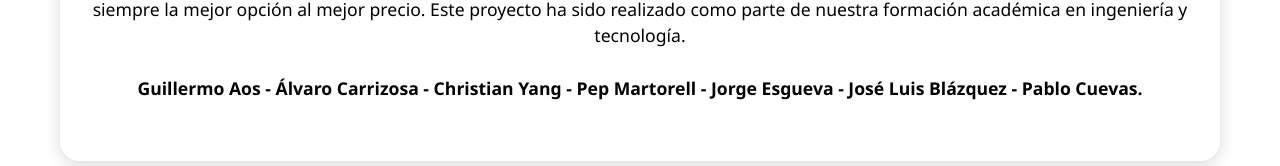
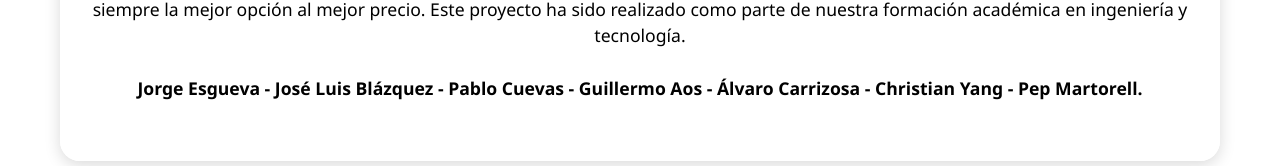
Before and after one commit to christianyang22/PC2_Grupo5_Front, an Angular app: page /home in a window 1280 px wide. Shown: the part 1037-1203 px from the top of the page. Built offline with nearby package versions, Linux system fonts and the light colour scheme; no server answers.

Commit message:
cambios v2

```diff
--- a/src/app/home/home.component.html
+++ b/src/app/home/home.component.html
@@ -68,7 +68,6 @@
         </div>
       </section>
 
-      <!-- NUEVA CAJITA "QUIÉNES SOMOS" -->
       <section class="quienes-somos">
         <h3>¿Quiénes somos?</h3>
         <p>
@@ -77,7 +76,7 @@
           Nuestra misión es proporcionarte una plataforma ágil donde puedas comparar productos de múltiples supermercados,
           encontrando siempre la mejor opción al mejor precio.
           Este proyecto ha sido realizado como parte de nuestra formación académica en ingeniería y tecnología.<br><br>
-          <strong>Guillermo Aos  -  Álvaro Carrizosa  -  Christian Yang  -  Pep Martorell  -  Jorge Esgueva  -  José Luis Blázquez  -  Pablo Cuevas.</strong>
+          <strong>Jorge Esgueva  -  José Luis Blázquez  -  Pablo Cuevas  -  Guillermo Aos  -  Álvaro Carrizosa  -  Christian Yang  -  Pep Martorell.</strong>
         </p>
       </section>
     </main>
```
